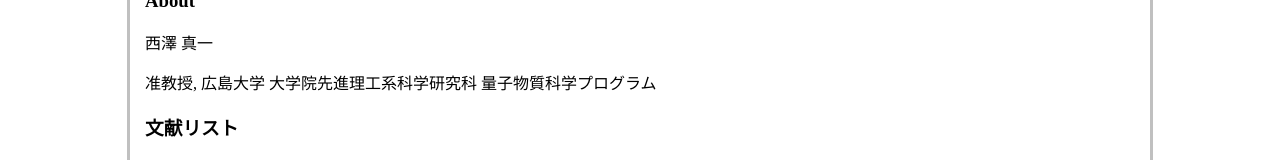
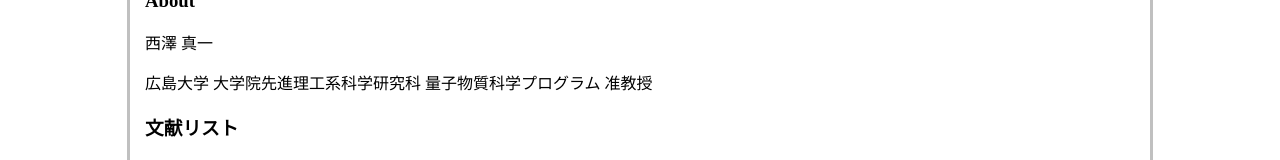
Before and after one commit to snishizawa/snishizawa.github.io, a plain HTML site: page index_ja.html in a window 1280 px wide. Shown: the part 150-310 px from the top of the page. Drawn offline with Linux system fonts and the light colour scheme.

Commit message:
Add files via upload

```diff
--- a/index_ja.html
+++ b/index_ja.html
@@ -44,7 +44,7 @@
 
 	<h3>About</h3>
 	<p>西澤 真一</p>
-	<p>准教授, 広島大学 大学院先進理工系科学研究科 量子物質科学プログラム</p>
+	<p>広島大学 大学院先進理工系科学研究科 量子物質科学プログラム 准教授</p>
 
 	<h3>文献リスト</h3>
 	<a href="./publications.html">Publication</a>
```
